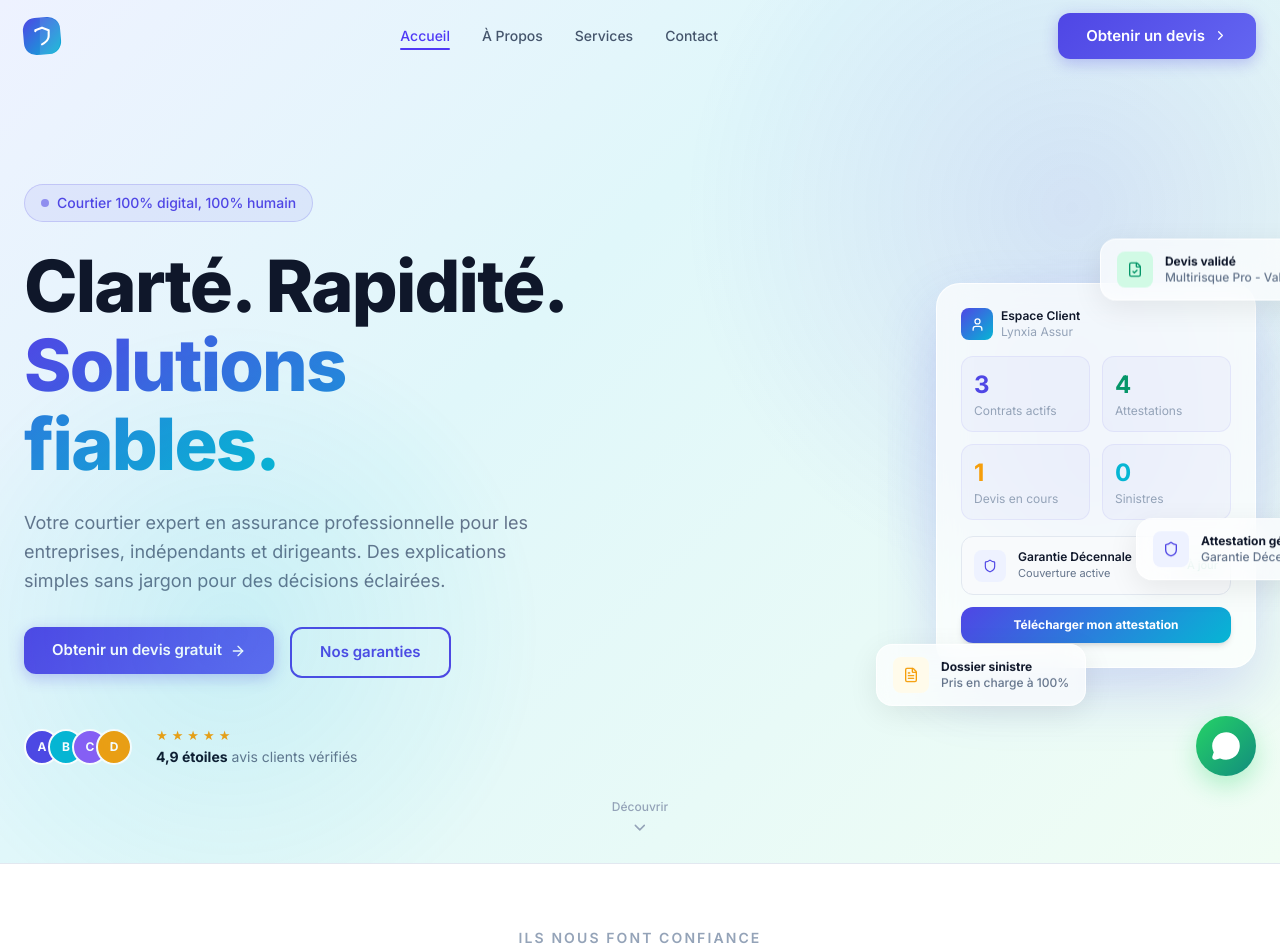
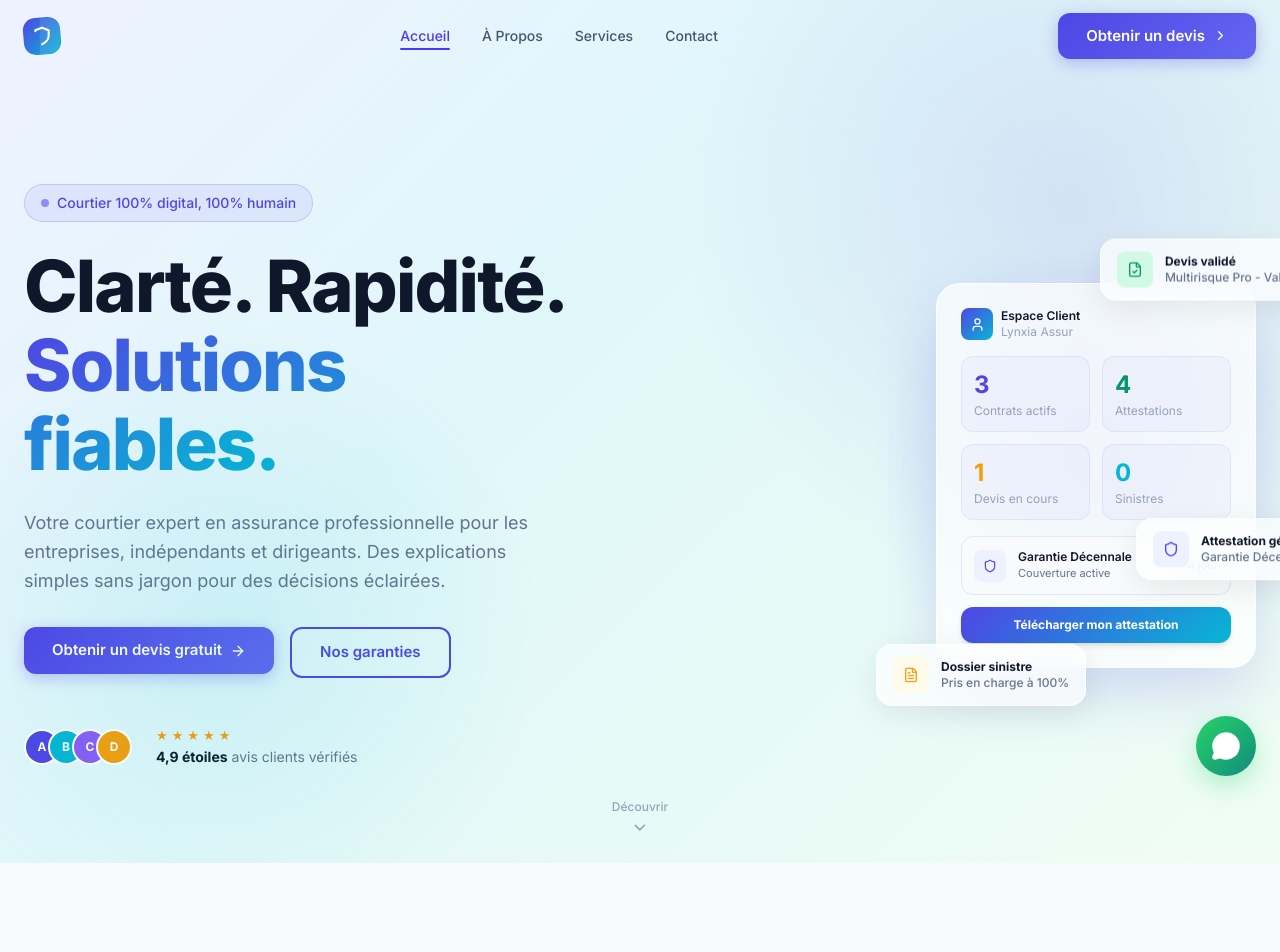
Before and after one commit to devkhaldi/lynxia, a Next.js app: page / in a window 1280 px wide. Shown: the top 952 px of the page. Built offline with nearby package versions, Linux system fonts and the light colour scheme.

Commit message:
chore: hide companies trust us section temporarily

```diff
--- a/app/page.tsx
+++ b/app/page.tsx
@@ -11,7 +11,7 @@ export default function HomePage() {
   return (
     <>
       <Hero />
-      <TrustedBy />
+      {/* <TrustedBy /> */}
       <Features />
       <StepsSection />
       <VideoSection />
```
